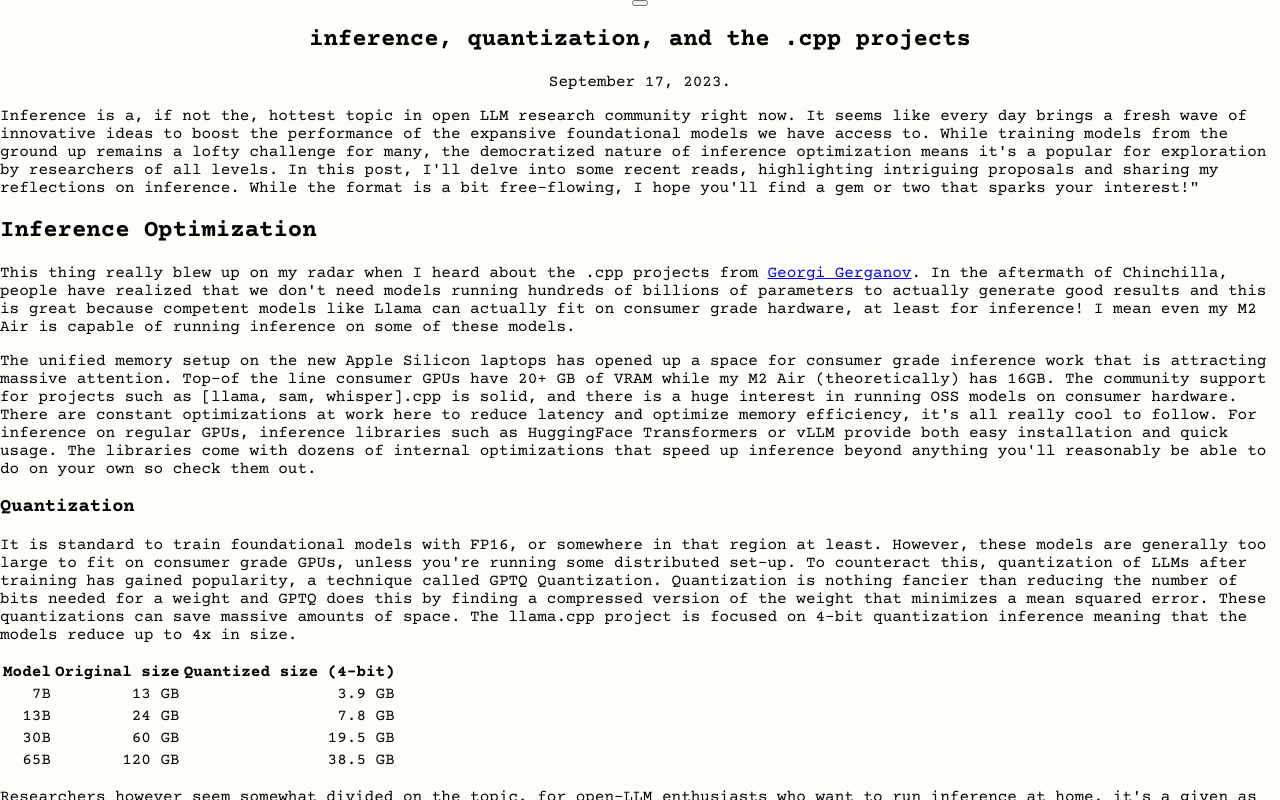
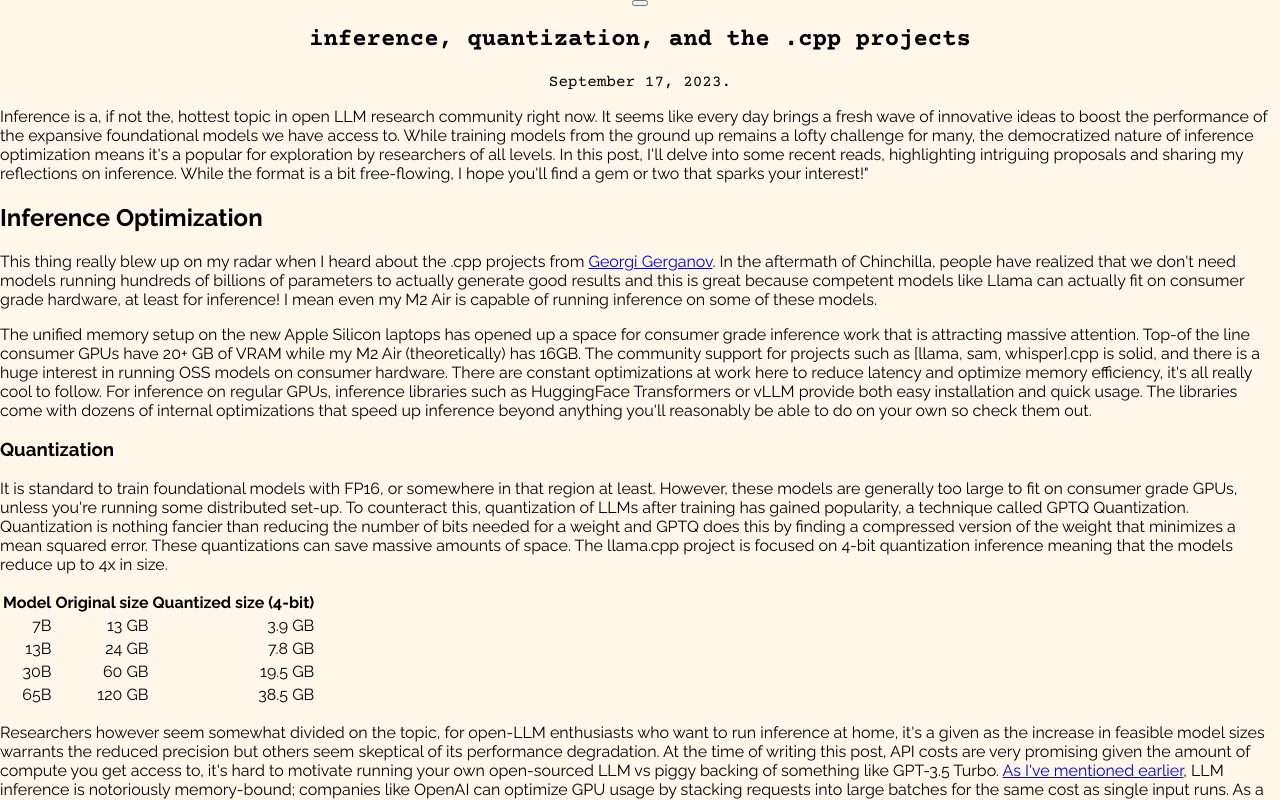
Before and after one commit to LeonEricsson/leonericsson.github.io, a Next.js app: page /blog/2023-09-17-llminference in a window 1280 px wide. Shown: the top 800 px of the page. Built offline with nearby package versions, Linux system fonts and the light colour scheme.

Commit message:
font fix and color change

```diff
--- a/pages/blog/[id].js
+++ b/pages/blog/[id].js
@@ -1,5 +1,6 @@
 import { getAllPostIds, getPostData } from "../../lib/posts";
 import Layout from "../../components/Layout";
+import { Raleway } from "@next/font/google";
 import Head from "next/head";
 import Markdown from "react-markdown";
 import remarkGfm from "remark-gfm";
@@ -7,6 +8,12 @@
 import rehypeKatex from "rehype-katex";
 import rehypeRaw from "rehype-raw";
 import "katex/dist/katex.min.css"; // `rehype-katex` does not import the CSS for you
+
+const raleway = Raleway({
+  weight: ['400', '700'],
+  style: ['normal', 'italic'],
+  subsets: ["latin"],
+});
 
 export async function getStaticPaths() {
   const paths = getAllPostIds();
@@ -39,7 +46,7 @@
         <div className="w-full lg:w-3/5">
           {" "}
           {/* Same proportions as in Blog component */}
-          <h1 className="text-4xl font-bold mb-4 text-center">
+          <h1 className="text-3xl font-bold mb-4 text-center">
             {postData.title}
           </h1>
           <p className="text-gray-400 text-base text-center pb-4 pt-1">
@@ -60,7 +67,7 @@
               <>{formatDate(postData.date)}.</>
             )}
           </p>
-          <div className="entry text-lg mb-4">
+          <div className={`entry text-lg mb-4 ${raleway.className}`}>
             <Markdown
               remarkPlugins={[remarkGfm, remarkMath]}
               rehypePlugins={[rehypeKatex, rehypeRaw]}
--- a/styles/globals.css
+++ b/styles/globals.css
@@ -19,7 +19,7 @@
 
 body {
   height: 100vh;
-  background: #fffdfa;
+  background: #fff7ea;
   margin: 0;
   -webkit-font-smoothing: antialiased;
   -moz-osx-font-smoothing: grayscale;
```
